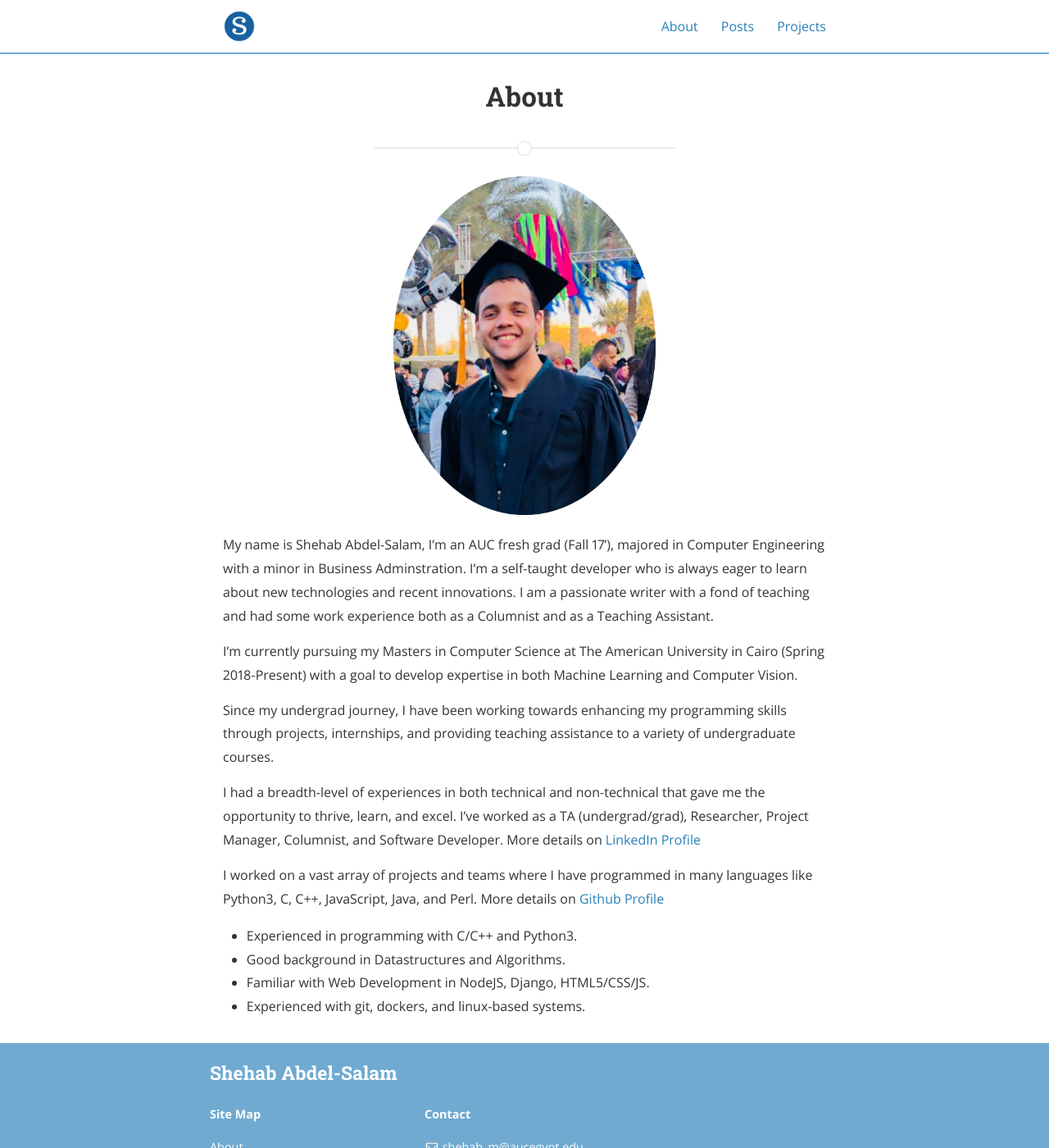
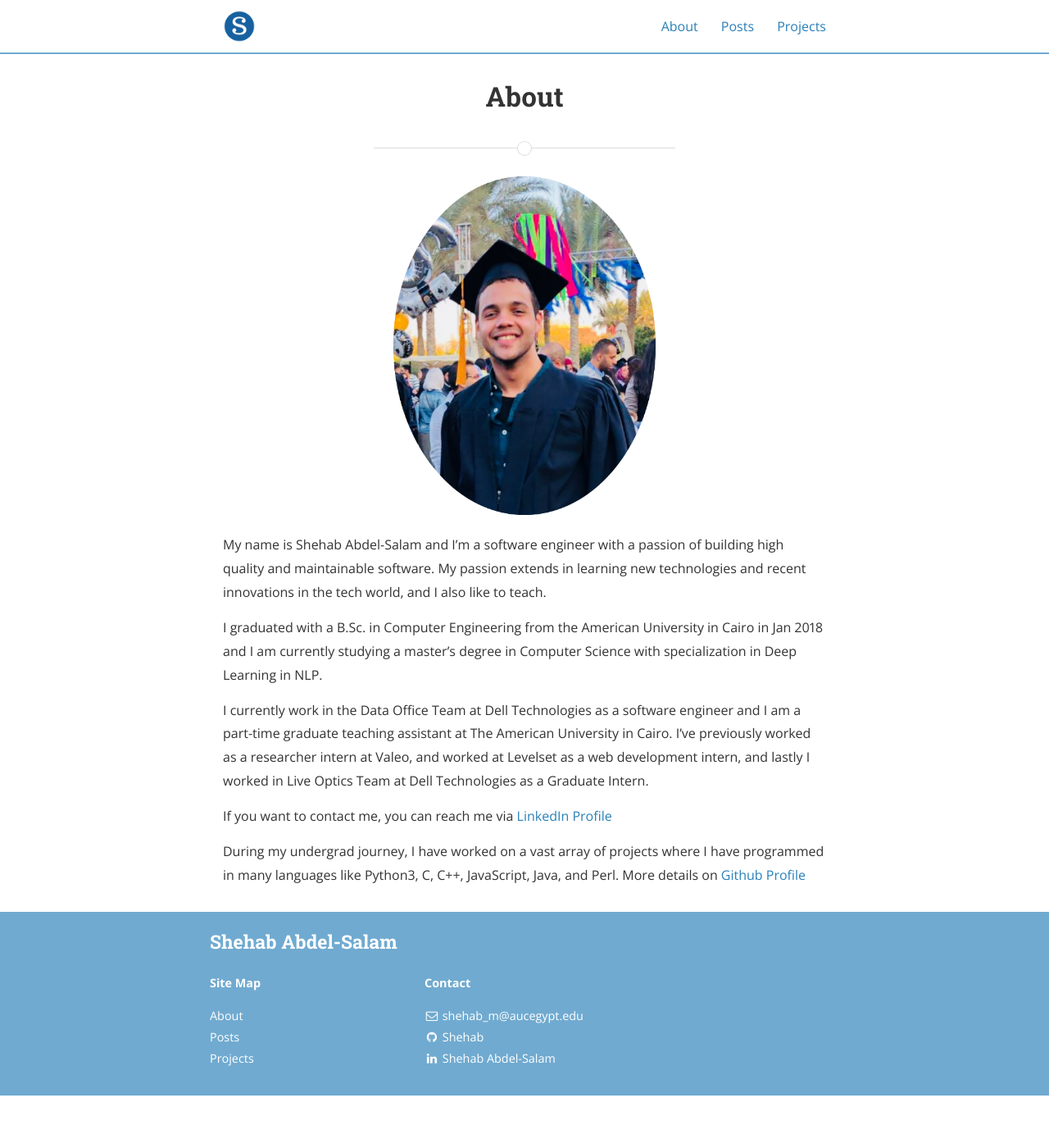
Before and after one commit to ShehabCE/shehabce.github.io, a Jekyll site: the page built from about.md, in a window 1280 px wide and 1400 px high. Shown: the whole window at 82% size. Built offline with Jekyll 4.4.1, drawn with Linux system fonts in a browser that asks for light colours; nearby versions of some CDN libraries; a style sheet for code colours, icons or effects is not loaded.

Commit message:
Updating about

```diff
--- a/about.md
+++ b/about.md
@@ -6,24 +6,17 @@ permalink: /about/
 
 <img src="{{ site.baseurl }}/assets/Shehab.png" title="Profile Picture" class="profile">
 
-My name is Shehab Abdel-Salam, I'm an AUC fresh grad (Fall 17'), majored in Computer Engineering with a minor in Business Adminstration. I'm a self-taught developer who is always eager to learn about new technologies and recent innovations. I am a passionate writer with a fond of teaching and had some work experience both as a Columnist and as a Teaching Assistant.
+My name is Shehab Abdel-Salam and I'm a software engineer with a passion of building high quality and maintainable software. My passion extends in learning new technologies and recent innovations in the tech world, and I also like to teach.
 
-I'm currently pursuing my Masters in Computer Science at The American University in Cairo (Spring 2018-Present) with a goal to develop expertise in both Machine Learning and Computer Vision.
+I graduated with a B.Sc. in Computer Engineering from the American University in Cairo in Jan 2018 and I am currently studying a master's degree in Computer Science with specialization in Deep Learning in NLP.
 
-Since my undergrad journey, I have been working towards enhancing my programming skills through projects, internships, and providing teaching assistance to a variety of undergraduate courses.
+I currently work in the Data Office Team at Dell Technologies as a software engineer and I am a part-time graduate teaching assistant at The American University in Cairo. I've previously worked as a researcher intern at Valeo, and worked at Levelset as a web development intern, and lastly I worked in Live Optics Team at Dell Technologies as a Graduate Intern.
 
-I had a breadth-level of experiences in both technical and non-technical that gave me the opportunity to thrive, learn, and excel. I've worked as a TA (undergrad/grad), Researcher, Project Manager, Columnist, and Software Developer.
-More details on [LinkedIn Profile][linkedin]
+If you want to contact me, you can reach me via [LinkedIn Profile][linkedin]
 
-I worked on a vast array of projects and teams where I have programmed in many languages like Python3, C, C++, JavaScript, Java, and Perl.
+During my undergrad journey, I have worked on a vast array of projects where I have programmed in many languages like Python3, C, C++, JavaScript, Java, and Perl.
 More details on [Github Profile][github]
 
-<ul>
-	<li>Experienced in programming with C/C++ and Python3.</li>
-	<li>Good background in Datastructures and Algorithms.</li>
-	<li>Familiar with Web Development in NodeJS, Django, HTML5/CSS/JS.</li>
-	<li>Experienced with git, dockers, and linux-based systems.</li>
-</ul>
 
 [linkedin]: https://www.linkedin.com/in/shehab-abdel-salam-0a12ab97/
 [github]: https://github.com/ShehabMMohamed
```
